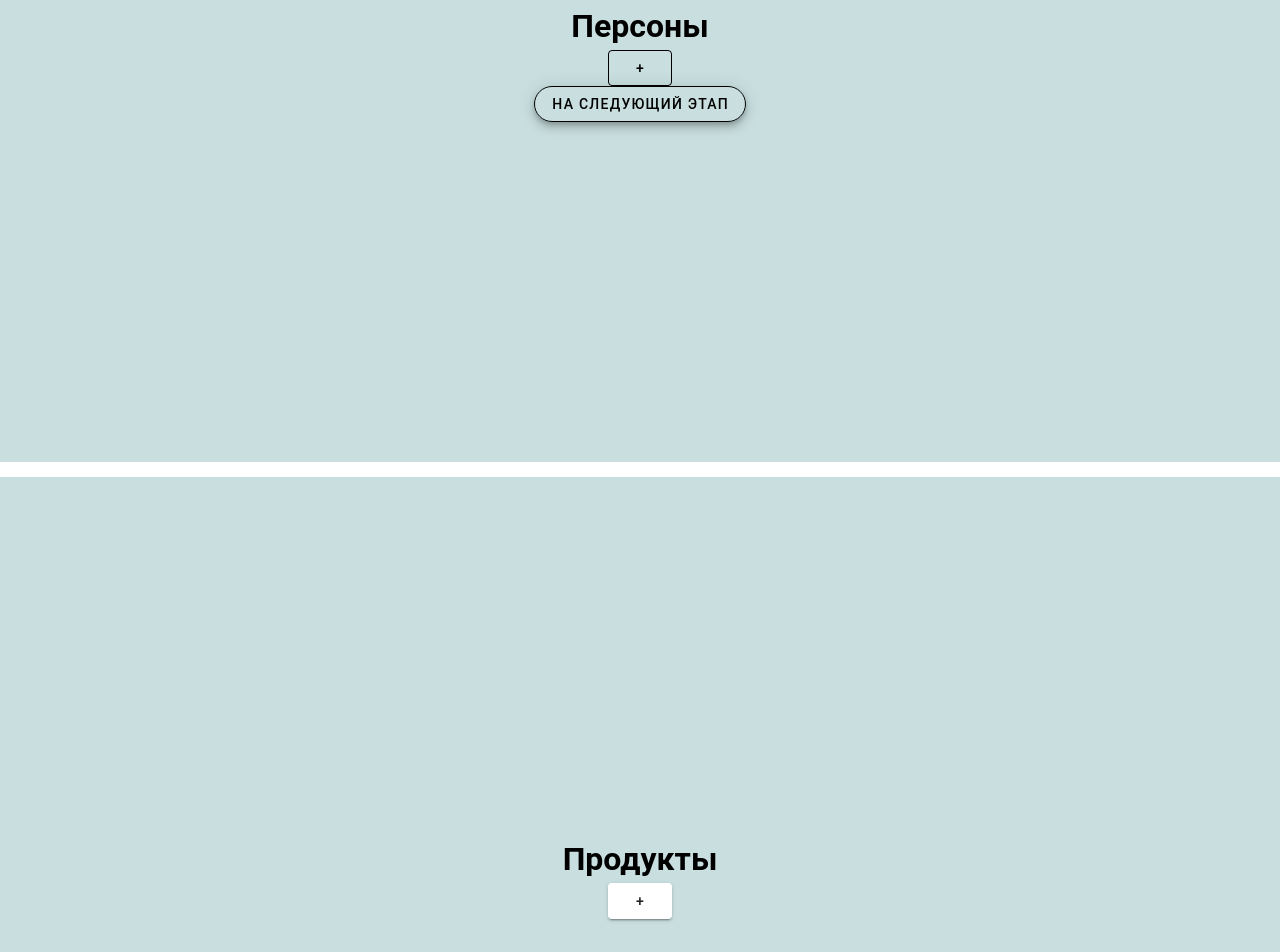
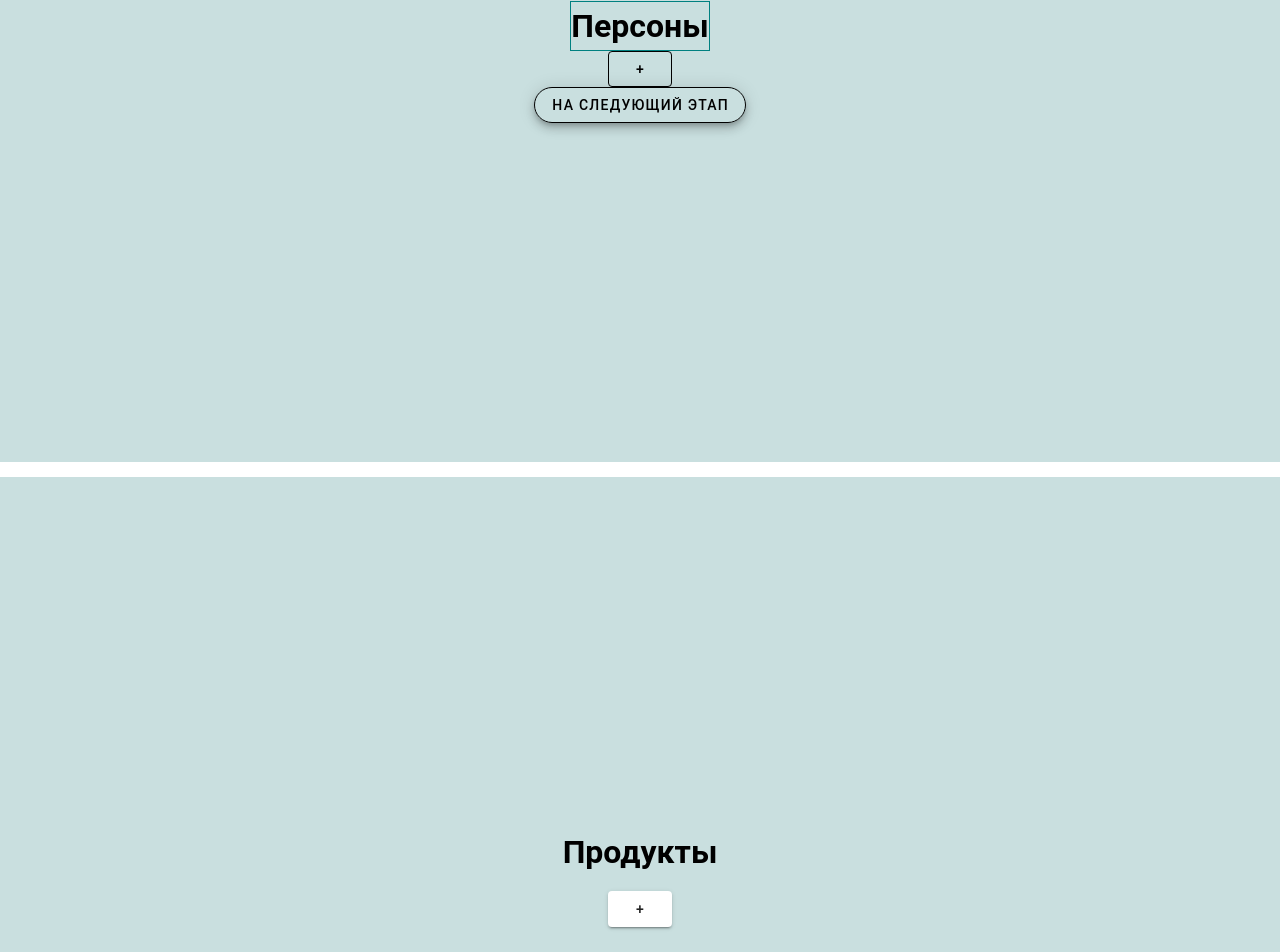
Before and after one commit to thelifeofmiwa/razdelim_spa_js, a Vue app: page /products in a window 1280 px wide. Shown: the part 1153-2105 px from the top of the page. Built offline with nearby package versions, Linux system fonts and the light colour scheme.

Commit message:
yao corrects

```diff
--- a/src/components/PersonsPage.vue
+++ b/src/components/PersonsPage.vue
@@ -85,7 +85,7 @@ export default {
 
 	.persons {
 		padding: auto;
-
+		border: 1px solid teal;
 		.person__list {
 			margin: 10px 10px;
 		}
--- a/src/components/ProductsPage.vue
+++ b/src/components/ProductsPage.vue
@@ -50,9 +50,12 @@
 			</div>
 
 		</div>
-		<v-btn @click="formVisible = true" v-if="!formVisible"
+		<div class="add">
+			<v-btn @click="formVisible = true" v-if="!formVisible"
 				>+</v-btn
 			>
+		</div>
+
 
 		<div class="add_product" v-if="formVisible">
 			<v-form>
@@ -182,6 +185,9 @@ export default {
 			padding: 10px;
 			border: 1px solid black;
 		}
+		.add{
+			margin-top: 15px;
+		}
 		.add_product{
 			margin-top: 20px;
 		}
```
